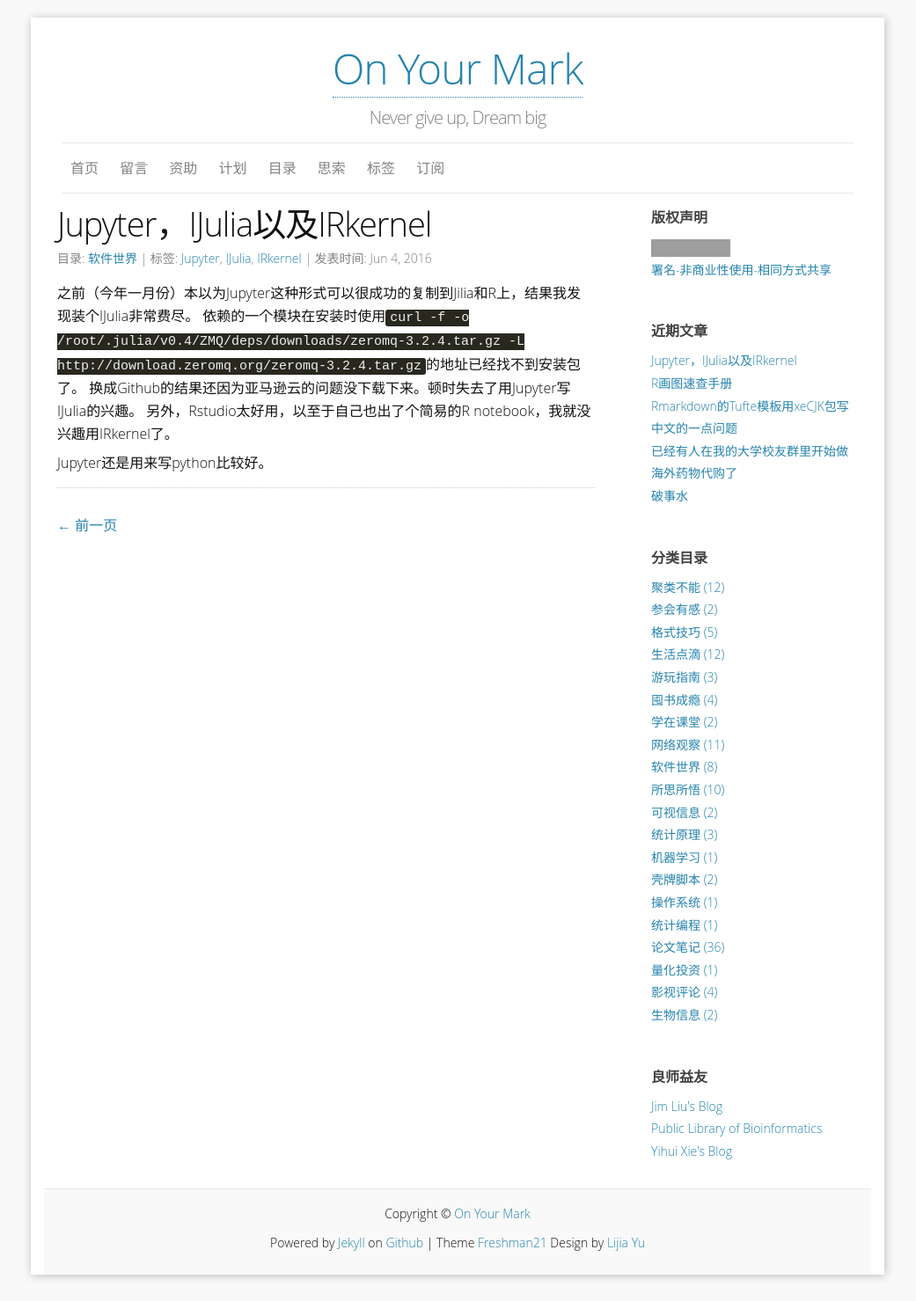
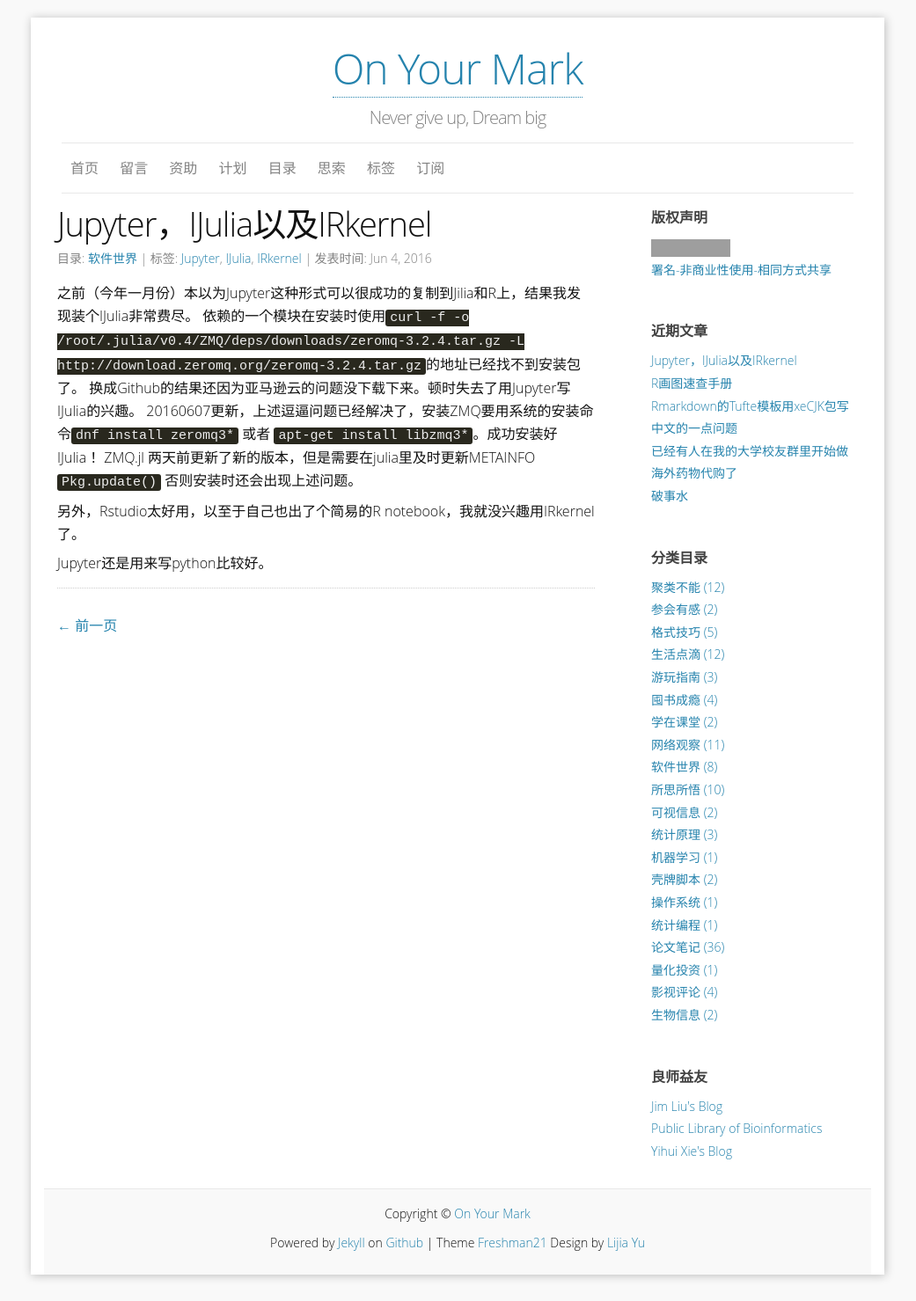
Before and after one commit to yulijia/cn, a Jekyll site: the page built from _posts/2016-06-04-Jupyter-IJulia-and-IRkernel.md, in a window 1280 px wide. Shown: the whole page at 88% size, without its empty margins (120-1161 px from the left). Built offline with Jekyll 4.4.1, drawn with Linux system fonts in a browser that asks for light colours; some web fonts are replaced; comment, search, counter and statistics services are not loaded; grey boxes are pictures that could not be loaded.

Commit message:
update(content): how to install ZMQ.jl

```diff
--- a/_posts/2016-06-04-Jupyter-IJulia-and-IRkernel.md
+++ b/_posts/2016-06-04-Jupyter-IJulia-and-IRkernel.md
@@ -13,6 +13,9 @@ tags:
 之前（今年一月份）本以为Jupyter这种形式可以很成功的复制到Jilia和R上，结果我发现装个IJulia非常费尽。
 依赖的一个模块在安装时使用`curl -f -o /root/.julia/v0.4/ZMQ/deps/downloads/zeromq-3.2.4.tar.gz -L http://download.zeromq.org/zeromq-3.2.4.tar.gz`的地址已经找不到安装包了。
 换成Github的结果还因为亚马逊云的问题没下载下来。顿时失去了用Jupyter写IJulia的兴趣。
+20160607更新，上述逗逼问题已经解决了，安装ZMQ要用系统的安装命令`dnf  install zeromq3*` 或者 `apt-get install libzmq3*`。成功安装好IJulia！
+ZMQ.jl 两天前更新了新的版本，但是需要在julia里及时更新METAINFO `Pkg.update()` 否则安装时还会出现上述问题。
+
 另外，Rstudio太好用，以至于自己也出了个简易的R notebook，我就没兴趣用IRkernel了。
 
 Jupyter还是用来写python比较好。
```
